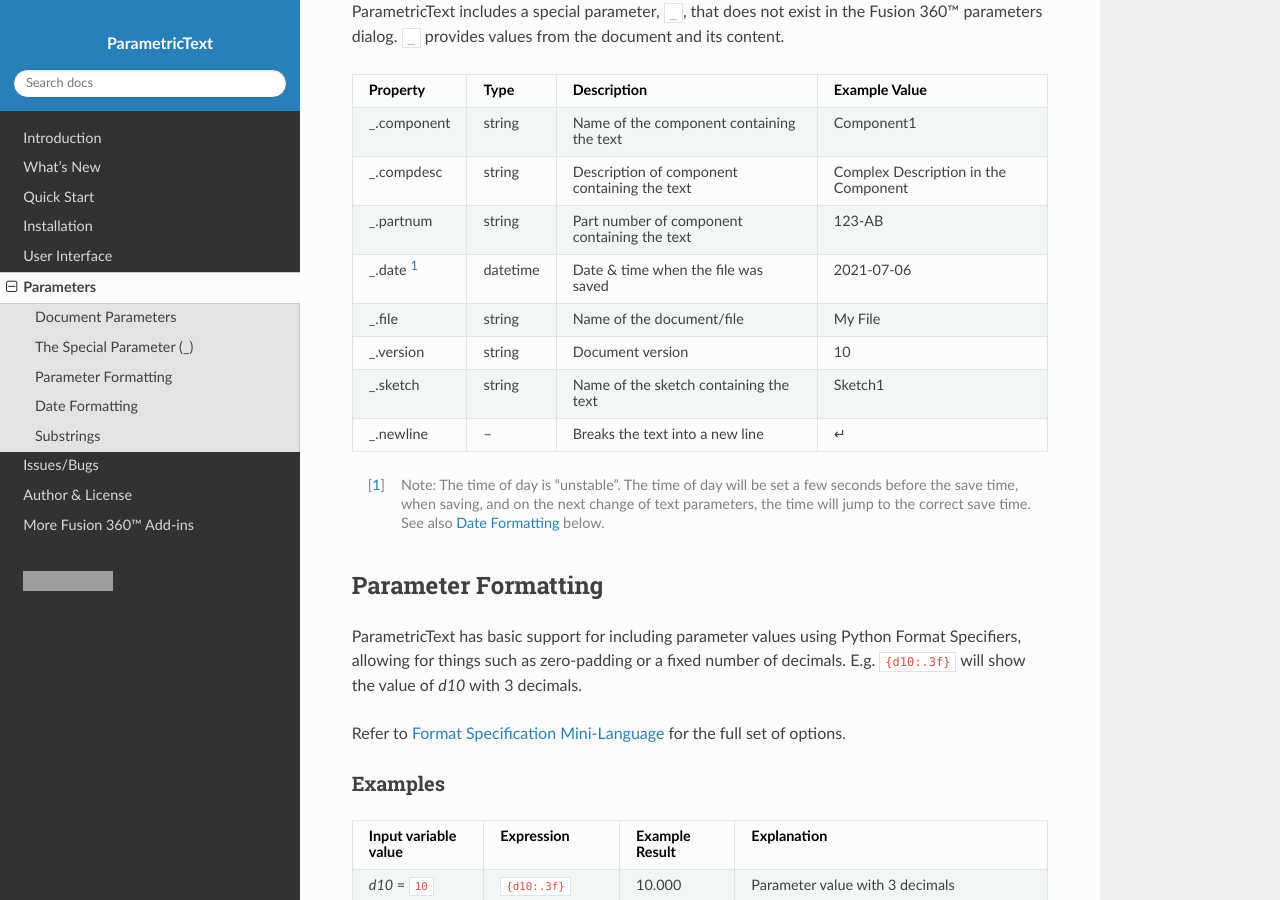
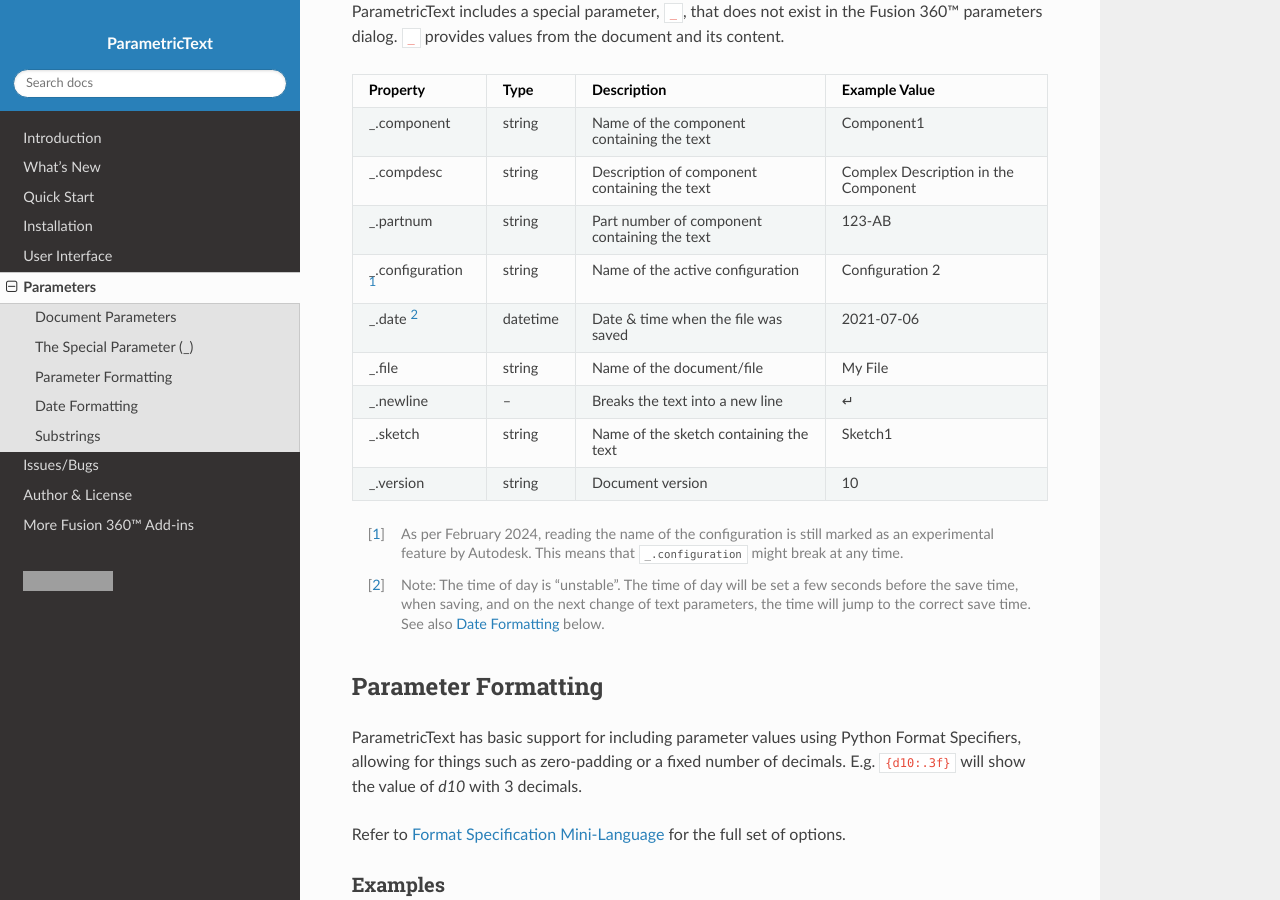
Before and after one commit to thomasa88/ParametricText, a Sphinx documentation site: the page built from docs/parameters.rst, in a window 1280 px wide and 900 px high, scrolled down 1104 px. Built offline with Sphinx 7.4.7 and the Read the Docs theme 2.0.0, drawn with Linux system fonts in a browser that asks for light colours; grey boxes are pictures that could not be loaded.

Commit message:
Add _.configuration. Name of the current configuration. #58

```diff
--- a/docs/changelog.rst
+++ b/docs/changelog.rst
@@ -1,5 +1,9 @@
 What's New
 ----------
+-  v 2.4 (February 2024)
+
+   - Add ``_.configuration``. Autodesk feature support is still experimental.
+
 -  v 2.3.3 (January 2024)
 
    - Fix text size becoming 20 mm when doing "Save As", by removing old fix for text height on text content change. (#29, #21)
--- a/docs/parameters.rst
+++ b/docs/parameters.rst
@@ -57,45 +57,53 @@
 
 ParametricText includes a special parameter, ``_``, that does not exist in the Fusion 360™ parameters dialog. ``_`` provides values from the document and its content.
 
-+---------------+----------+-------------+------------+
-| Property      | Type     | Description |Example     |
-|               |          |             |Value       |
-+===============+==========+=============+============+
-| _.component   | string   |Name of the  | Component1 |
-|               |          |component    |            |
-|               |          |containing   |            |
-|               |          |the text     |            |
-+---------------+----------+-------------+------------+
-| _.compdesc    | string   |Description  | Complex    |
-|               |          |of component | Description|
-|               |          |containing   | in the     |
-|               |          |the text     | Component  |
-+---------------+----------+-------------+------------+
-| _.partnum     | string   |Part number  | 123-AB     |
-|               |          |of component |            |
-|               |          |containing   |            |
-|               |          |the text     |            |
-+---------------+----------+-------------+------------+
-| _.date [#]_   | datetime |Date & time  | 2021-07-06 |
-|               |          |when the     |            |
-|               |          |file was     |            |
-|               |          |saved        |            |
-+---------------+----------+-------------+------------+
-| _.file        | string   |Name of the  | My File    |
-|               |          |document/file|            |
-+---------------+----------+-------------+------------+
-| _.version     | string   |Document     | 10         |
-|               |          |version      |            |
-+---------------+----------+-------------+------------+
-| _.sketch      | string   |Name of the  | Sketch1    |
-|               |          |sketch       |            |
-|               |          |containing   |            |
-|               |          |the text     |            |
-+---------------+----------+-------------+------------+
-| _.newline     | --       |Breaks the   | ↵          |
-|               |          |text into a  |            |
-|               |          |new line     |            |
-+---------------+----------+-------------+------------+
++-------------------+----------+-------------+------------------+
+| Property          | Type     | Description |Example           |
+|                   |          |             |Value             |
++===================+==========+=============+==================+
+| _.component       | string   |Name of the  | Component1       |
+|                   |          |component    |                  |
+|                   |          |containing   |                  |
+|                   |          |the text     |                  |
++-------------------+----------+-------------+------------------+
+| _.compdesc        | string   |Description  | Complex          |
+|                   |          |of component | Description      |
+|                   |          |containing   | in the           |
+|                   |          |the text     | Component        |
++-------------------+----------+-------------+------------------+
+| _.partnum         | string   |Part number  | 123-AB           |
+|                   |          |of component |                  |
+|                   |          |containing   |                  |
+|                   |          |the text     |                  |
++-------------------+----------+-------------+------------------+
+| _.configuration   | string   |Name of the  | Configuration 2  |
+| [#]_              |          |active       |                  |
+|                   |          |configuration|                  |
++-------------------+----------+-------------+------------------+
+| _.date [#]_       | datetime |Date & time  | 2021-07-06       |
+|                   |          |when the     |                  |
+|                   |          |file was     |                  |
+|                   |          |saved        |                  |
++-------------------+----------+-------------+------------------+
+| _.file            | string   |Name of the  | My File          |
+|                   |          |document/file|                  |
++-------------------+----------+-------------+------------------+
+| _.newline         | --       |Breaks the   | ↵                |
+|                   |          |text into a  |                  |
+|                   |          |new line     |                  |
++-------------------+----------+-------------+------------------+
+| _.sketch          | string   |Name of the  | Sketch1          |
+|                   |          |sketch       |                  |
+|                   |          |containing   |                  |
+|                   |          |the text     |                  |
++-------------------+----------+-------------+------------------+
+| _.version         | string   |Document     | 10               |
+|                   |          |version      |                  |
++-------------------+----------+-------------+------------------+
+
+.. [#] As per February 2024, reading the name of the configuration is still
+   marked as an experimental feature by Autodesk. This means that
+   ``_.configuration`` might break at any time.
 
 .. [#] Note: The time of day is “unstable”. The time of day will be set a few
    seconds before the save time, when saving, and on the next change of
```
Also changed, not shown: ParametricText.py (+10 -0 lines).
